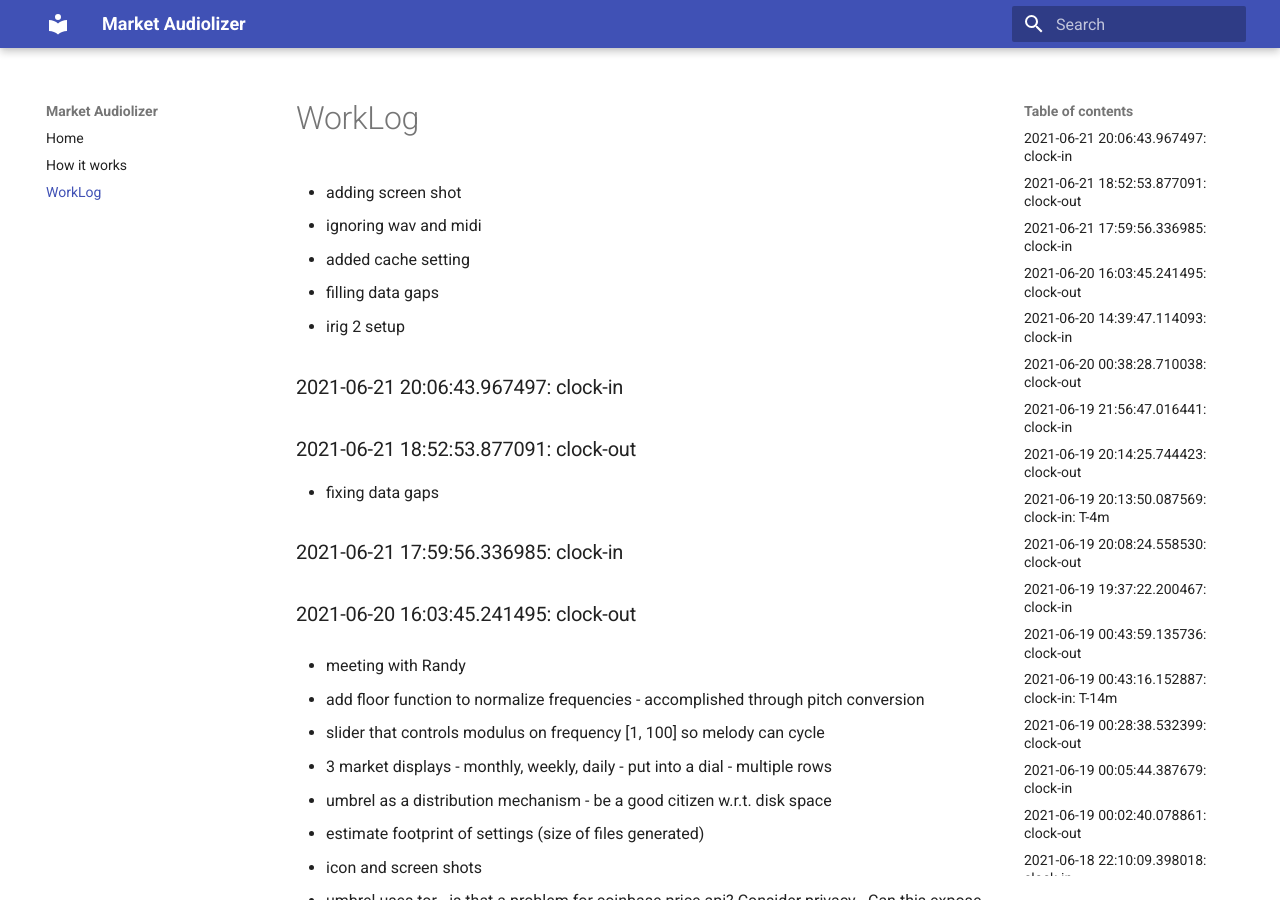
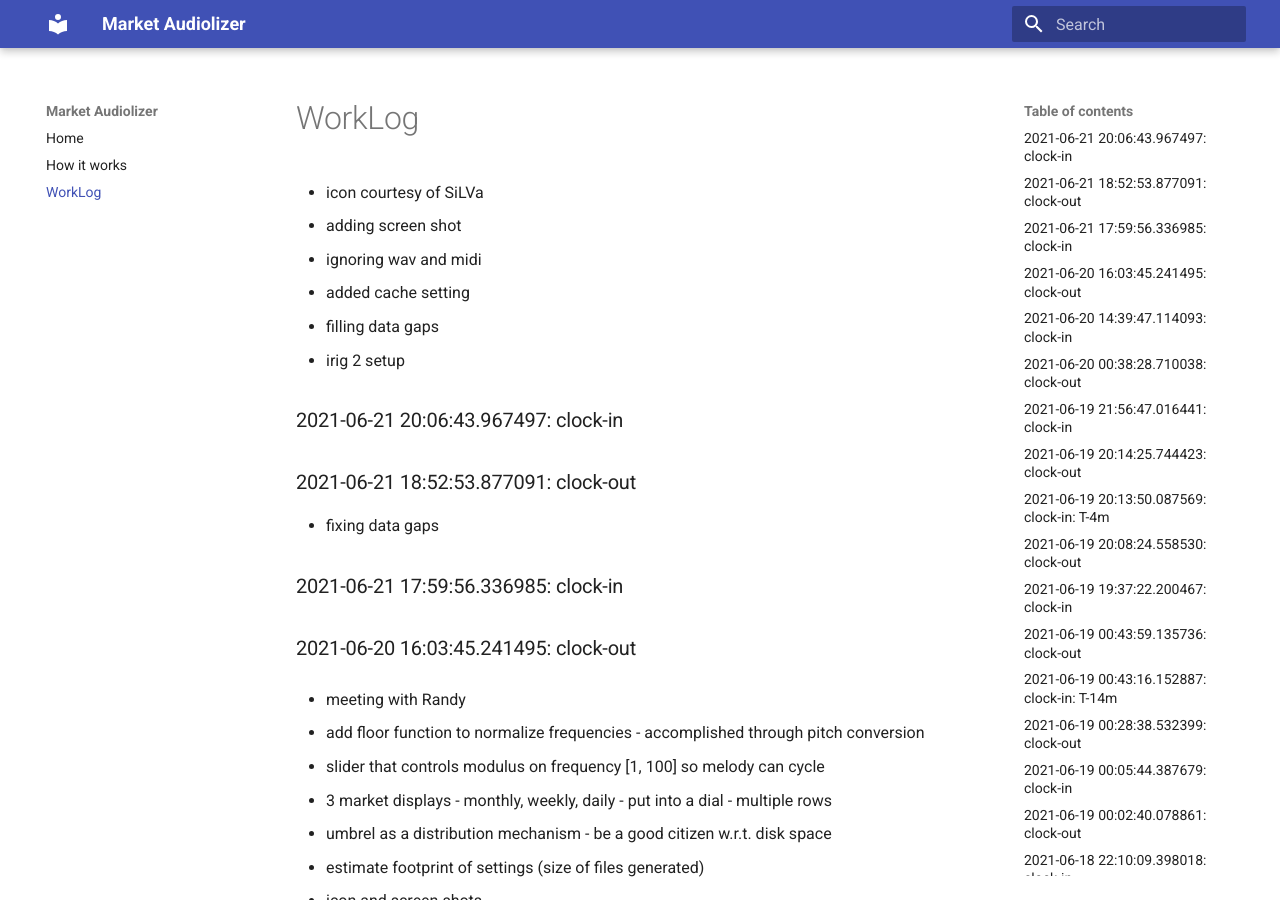
Before and after one commit to asherp/audiolizer, an MkDocs documentation site: the page built from docs/WorkLog.md, in a window 1280 px wide and 900 px high. Built offline with MkDocs 1.6.1 and Material for MkDocs 9.7.7, drawn with Linux system fonts in a browser that asks for light colours.

Commit message:
icon courtesy of SiLVa

```diff
--- a/WorkLog.md
+++ b/WorkLog.md
@@ -1,3 +1,4 @@
+* icon courtesy of SiLVa
 * adding screen shot
 * ignoring wav and midi
 * added cache setting
```
Also changed, not shown: audiolizer_icon.jpg (added).
